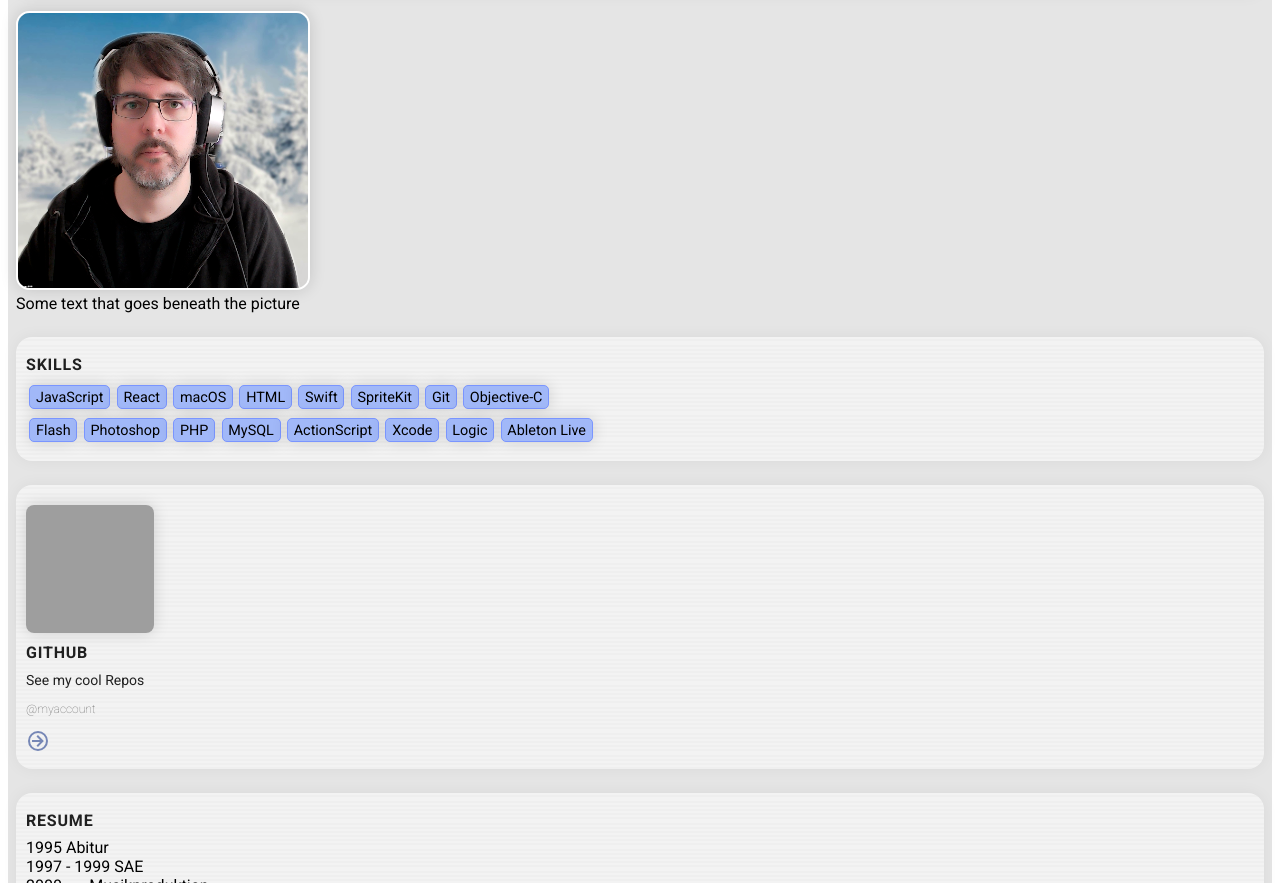
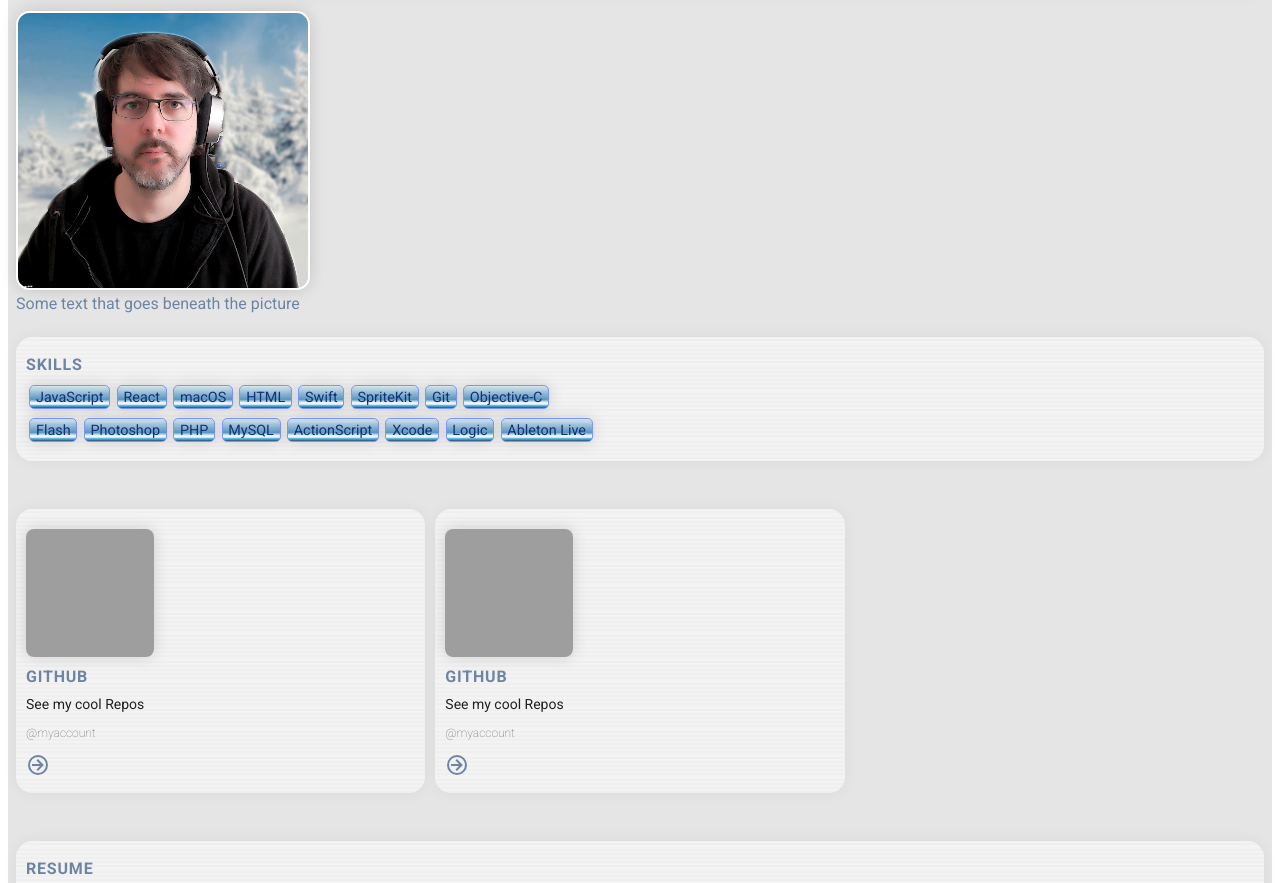
Before and after one commit to sebuzz/personal-webpage, a plain HTML site: page index.html in a window 1280 px wide. Shown: the part 69-952 px from the top of the page. Drawn offline with Linux system fonts and the light colour scheme; grey boxes are pictures that could not be loaded.

Commit message:
added gradients, started grid for cards section

```diff
--- a/index.html
+++ b/index.html
@@ -127,6 +127,29 @@
             <div class="telefon"></div>
             <div class="mail"></div>
           </div>
+          <!-- --- -->
+          <div id="gitHub" class="card">
+            <div class="card__image"></div>
+            <div class="card__headline">Github</div>
+            <div class="card__subtext">See my cool Repos</div>
+            <div>
+              <a class="card__link" href="https://www.github.com/sebuzz"
+                >@myaccount</a
+              >
+            </div>
+            <div>
+              <button class="icon-button" href="https://www.github.com/sebuzz">
+                <svg style="width: 24px; height: 24px" viewBox="0 0 24 24">
+                  <path
+                    fill="currentColor"
+                    d="M6,13V11H14L10.5,7.5L11.92,6.08L17.84,12L11.92,17.92L10.5,16.5L14,13H6M22,12A10,10 0 0,1 12,22A10,10 0 0,1 2,12A10,10 0 0,1 12,2A10,10 0 0,1 22,12M20,12A8,8 0 0,0 12,4A8,8 0 0,0 4,12A8,8 0 0,0 12,20A8,8 0 0,0 20,12Z"
+                  />
+                </svg>
+              </button>
+            </div>
+            <div class="telefon"></div>
+            <div class="mail"></div>
+          </div>
         </div>
         <section></section>
         <div id="my-cv" class="card">
--- a/style.css
+++ b/style.css
@@ -5,8 +5,28 @@
 
 :root {
   --background-color: hsl(280, 100.5%, 100%);
-  --highlight-color: rgb(161, 184, 248);
-  --darker-color: rgb(118, 135, 182);
+  --highlight-color: rgb(157, 177, 229);
+  --darker-color: rgb(110, 132, 163);
+  --linear-gradient-one: linear-gradient(
+    0deg,
+    rgba(46, 68, 96, 1) 0%,
+    rgba(23, 137, 213, 1) 5%,
+    rgba(47, 158, 208, 1) 10%,
+    rgba(199, 230, 242, 1) 15%,
+    rgba(255, 255, 255, 1) 23%,
+    rgba(97, 184, 255, 1) 41%,
+    rgba(0, 170, 255, 0.2007177871148459) 100%
+  );
+  --linear-gradient-two: linear-gradient(
+    0deg,
+    rgba(46, 68, 96, 1) 0%,
+    rgba(68, 141, 190, 1) 5%,
+    rgba(65, 165, 210, 1) 10%,
+    rgba(199, 230, 242, 1) 15%,
+    rgba(255, 255, 255, 1) 23%,
+    rgba(90, 150, 194, 1) 39%,
+    rgba(99, 181, 222, 0.2007177871148459) 100%
+  );
 }
 
 html {
@@ -21,13 +41,21 @@ body {
   margin-left: 0.5em;
   padding: 00.5em;
   fill: currentColor;
+  color: var(--darker-color);
 }
 
 h1 {
   margin: 0 0.5em 0 0;
   margin-top: 0.2em;
   font-size: 1.5em;
-  color: var(--darker-color);
+  /* color: var(--darker-color); */
+  background: -webkit-linear-gradient(
+    90deg,
+    rgba(46, 68, 96, 1) 0%,
+    rgba(0, 170, 255, 0.2007177871148459) 100%
+  );
+  -webkit-background-clip: text;
+  -webkit-text-fill-color: transparent;
 }
 
 ul {
@@ -99,11 +127,22 @@ ul {
   border: rgb(122, 149, 255) solid 0.05em;
   box-shadow: 0px 0px 16px rgba(0, 0, 0, 0.15);
   border-radius: 0.35em;
-  background-color: var(--highlight-color);
+  /* background-color: var(--highlight-color); */
+  background: rgb(46, 68, 96);
+  background: var(--linear-gradient-one);
+
+  background: rgb(46, 68, 96);
+  background: var(--linear-gradient-two);
   font-size: 0.9em;
+  color: rgb(19, 50, 116);
 }
 
 .card-container {
+  display: grid;
+
+  grid-template-columns: 1fr 1fr 1fr;
+  /* grid-template-rows: 80px auto 80px;  */
+  gap: 15px 10px;
 }
 
 .profile-image {
@@ -119,7 +158,8 @@ ul {
   padding-bottom: 16px;
 
   position: relative;
-  width: 90%vw;
+  width: auto;
+  /* width: 90%vw; */
   /* height: 283px; */
   left: 0px;
   top: 0px;
@@ -178,6 +218,7 @@ ul {
   text-transform: uppercase;
 
   color: #202020;
+  color: var(--darker-color);
 
   /* background-color: red; */
 
```
